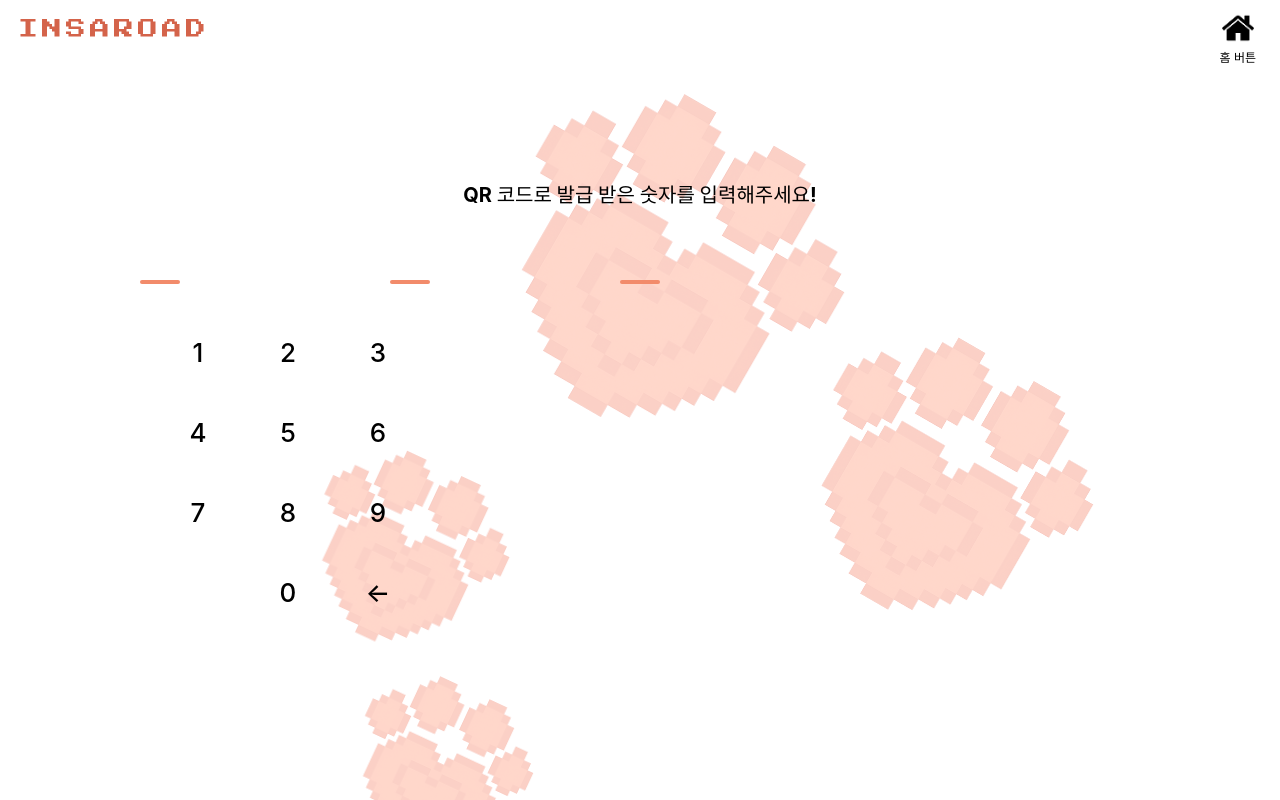
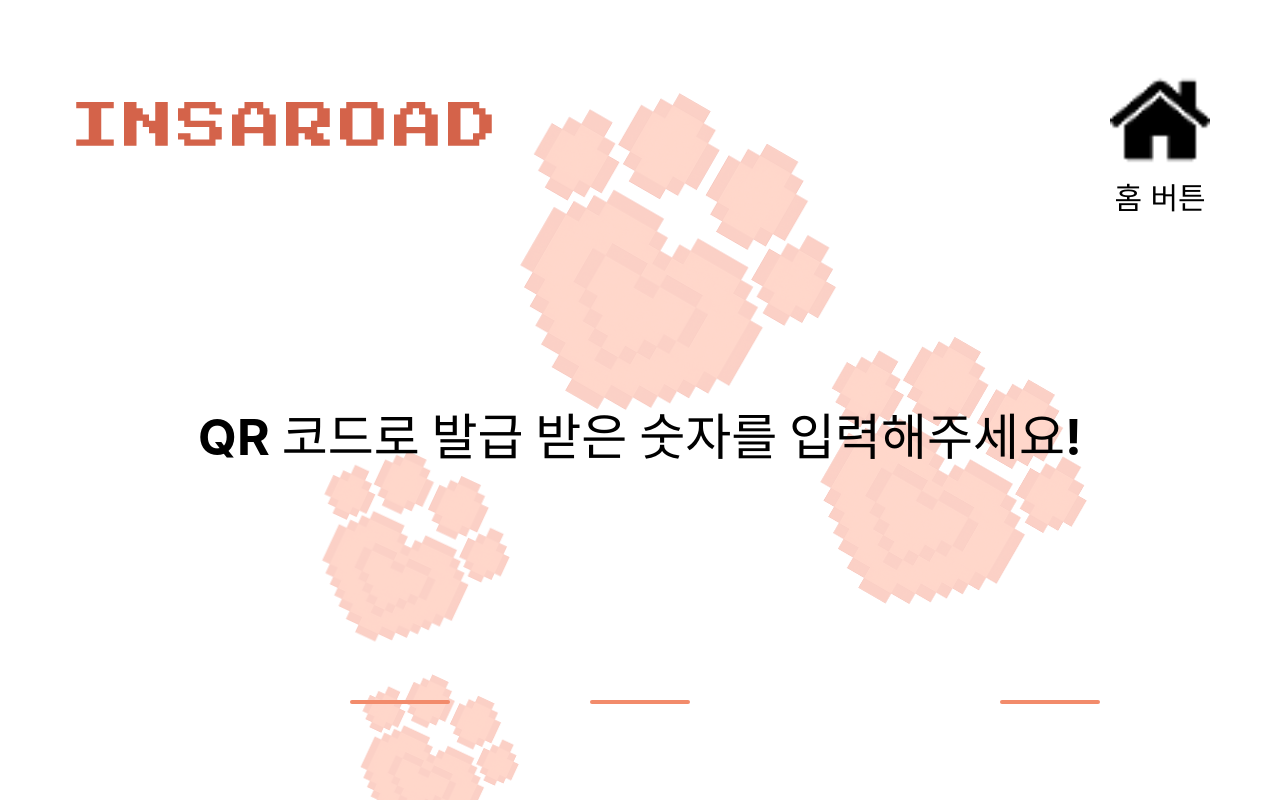
Before and after one commit to insaroad/insaroad-fe, a React (Vite) app: page /kiosk/keep in a window 1280 px wide. Built offline with nearby package versions, Linux system fonts and the light colour scheme.

Commit message:
:lipstick: style: 숫자 입력 페이지 1820 x 2250 화면 사이즈 맞게 변환

```diff
--- a/src/components/kiosk/background/InsaroadFootBackground.tsx
+++ b/src/components/kiosk/background/InsaroadFootBackground.tsx
@@ -16,7 +16,7 @@ export const InsaroadFootBackground: React.FC<InsaroadFootBackgroundProps> = ({
                 src={src}
                 x={0.3621}
                 y={0.0571}
-                size={0.3276}
+                size={0.32}
                 angle={30}
                 opacity={0.3}
             />
@@ -26,7 +26,7 @@ export const InsaroadFootBackground: React.FC<InsaroadFootBackgroundProps> = ({
                 src={src}
                 x={0.6034}
                 y={0.3714}
-                size={0.2759}
+                size={0.27}
                 angle={30}
                 opacity={0.3}
             />
@@ -36,7 +36,7 @@ export const InsaroadFootBackground: React.FC<InsaroadFootBackgroundProps> = ({
                 src={src}
                 x={0.2241}
                 y={0.5286}
-                size={0.1897}
+                size={0.19}
                 angle={25}
                 opacity={0.3}
             />
@@ -46,7 +46,7 @@ export const InsaroadFootBackground: React.FC<InsaroadFootBackgroundProps> = ({
                 src={src}
                 x={0.2586}
                 y={0.8143}
-                size={0.1724}
+                size={0.16}
                 angle={25}
                 opacity={0.3}
             />
--- a/src/components/kiosk/button/HomeButton.module.css
+++ b/src/components/kiosk/button/HomeButton.module.css
@@ -2,8 +2,8 @@
 
 .homeButton {
     position: absolute;
-    top: 12px;
-    right: 24px;
+    top: 70px;
+    right: 70px;
 
     display: flex;
     flex-direction: column;
@@ -24,8 +24,8 @@
 
 /* 아이콘 */
 .icon {
-    width: 32px;
-    height: 32px;
+    width: 100px;
+    height: 100px;
     object-fit: contain;
 }
 
@@ -37,7 +37,7 @@
         BlinkMacSystemFont,
         system-ui,
         sans-serif;
-    font-size: 12px;
+    font-size: 30px;
     font-weight: 400;
     color: #000;
 }
--- a/src/components/kiosk/button/InsaroadButton.module.css
+++ b/src/components/kiosk/button/InsaroadButton.module.css
@@ -10,7 +10,7 @@
     justify-content: center;
     font-family: 'Pretendard', sans-serif;
     font-weight: 600;
-    font-size: 50px;
+    font-size: 40px;
     color: #000;
     cursor: pointer;
 
--- a/src/components/kiosk/decor/Decor.module.css
+++ b/src/components/kiosk/decor/Decor.module.css
@@ -1,8 +1,8 @@
 .string {
     position: absolute;
-    right: 10px;
+    right: 50px;
     top: 500px;
-    width: 400px;
+    width: 300px;
     height: auto;
     pointer-events: none;
 
@@ -13,9 +13,9 @@
 
 .question {
     position: absolute;
-    width: 80px;
+    width: 60px;
     height: auto; /* 비율 유지 */
-    right: 30px;
+    right: 70px;
     top: 500px;
     pointer-events: none;
     /* 살짝 다른 템포로 움직이게 해서 더 자연스럽게 */
--- a/src/components/kiosk/header/KioskHeader.module.css
+++ b/src/components/kiosk/header/KioskHeader.module.css
@@ -1,7 +1,7 @@
 .header {
     position: relative;
     width: 100%;
-    height: 72px; /* 필요에 따라 조정 */
+    height: 250px; /* 필요에 따라 조정 */
     padding: 0;
     margin: 0;
 }
--- a/src/components/kiosk/header/KioskHeader.tsx
+++ b/src/components/kiosk/header/KioskHeader.tsx
@@ -9,7 +9,7 @@ export const KioskHeader: React.FC = () => {
     return (
         <header className={styles.header}>
             {/* 좌측 상단 INSAROAD 타이틀 (살짝 작은 크기) */}
-            <InsaroadTitle text="INSAROAD" mode="manual" x={18} y={18} fontSize={20} />
+            <InsaroadTitle text="INSAROAD" mode="manual" x={70} y={100} fontSize={50} />
 
             {/* 우측 상단 홈 버튼 */}
             <HomeButton onClick={() => navigate('/kiosk')} />
--- a/src/components/kiosk/insaroadTitle/InsaroadSubtitle.module.css
+++ b/src/components/kiosk/insaroadTitle/InsaroadSubtitle.module.css
@@ -10,7 +10,7 @@
         system-ui,
         sans-serif;
     font-weight: 300;
-    font-size: 50px;
+    font-size: 35px;
     line-height: 1.4;
     text-align: center;
     color: #333;
--- a/src/components/kiosk/keypad/KeypadButton.module.css
+++ b/src/components/kiosk/keypad/KeypadButton.module.css
@@ -15,7 +15,7 @@
         BlinkMacSystemFont,
         system-ui,
         sans-serif;
-    font-size: 26px;
+    font-size: 50px;
     font-weight: 500;
     color: #000;
 
--- a/src/pages/kiosk/StartPage/StartPage.tsx
+++ b/src/pages/kiosk/StartPage/StartPage.tsx
@@ -26,7 +26,7 @@ export const StartPage: React.FC = () => {
         const moveTimer = setTimeout(() => {
             if (typeof window !== 'undefined') {
                 const centerY = window.innerHeight / 2;
-                setTitleY(centerY - 500);
+                setTitleY(centerY - 400);
             } else {
                 setTitleY(700);
             }
@@ -43,8 +43,8 @@ export const StartPage: React.FC = () => {
         };
     }, []);
 
-    const buttonWidth = 1000;
-    const buttonHeight = 190;
+    const buttonWidth = 900;
+    const buttonHeight = 150;
     const centerX = typeof window !== 'undefined' ? window.innerWidth / 2 : 910;
     const buttonX = centerX - buttonWidth / 2;
 
@@ -66,20 +66,20 @@ export const StartPage: React.FC = () => {
         >
             <InsaroadFootBackground src={insaroadBgImg} />
 
-            <InsaroadTitle text="INSAROAD" mode={mode} y={titleY} fontSize={120} />
+            <InsaroadTitle text="INSAROAD" mode={mode} y={titleY} fontSize={90} />
 
             <div
                 className={`${styles.contentGroup} ${
                     contentVisible ? styles.contentGroupVisible : ''
                 }`}
             >
-                {titleY !== undefined && <InsaroadSubtitle y={titleY + 180} />}
+                {titleY !== undefined && <InsaroadSubtitle y={titleY + 100} />}
 
                 <InsaroadButton
                     width={buttonWidth}
                     height={buttonHeight}
                     x={buttonX}
-                    y={(titleY ?? 1000) + 600}
+                    y={(titleY ?? 1000) + 500}
                     text="새로운 이벤트 참여하기"
                 />
 
@@ -87,7 +87,7 @@ export const StartPage: React.FC = () => {
                     width={buttonWidth}
                     height={buttonHeight}
                     x={buttonX}
-                    y={(titleY ?? 200) + 840}
+                    y={(titleY ?? 200) + 700}
                     text="이벤트 이어서 진행하기"
                     onClick={handleContinueClick}
                 />
--- a/src/pages/kiosk/enterNumPage/EnterNumPage.tsx
+++ b/src/pages/kiosk/enterNumPage/EnterNumPage.tsx
@@ -10,8 +10,8 @@ import insaroadBgImg from '@/assets/img-insaroad.png';
 export const EnterNumPage: React.FC = () => {
     const [code, setCode] = useState<string>(''); // 최대 3자리 숫자 입력
 
-    const orangeY = 280; // 주황 바 y 위치 기준
-    const orangeWidth = 40; // 주황 바 너비
+    const orangeY = 700; // 주황 바 y 위치 기준
+    const orangeWidth = 100; // 주황 바 너비
 
     const handleNumberClick = (digit: number) => {
         setCode((prev) => {
@@ -31,13 +31,13 @@ export const EnterNumPage: React.FC = () => {
 
             {/* 아래 Body 레이어는 이후에 구성 */}
             {/* 1. 안내 문구: y만 조절 */}
-            <QrGuideText y={180} />
+            <QrGuideText y={400} />
 
             {/* 2. 주황 바 3개 */}
             {/* 왼쪽 */}
             <OrangeBar
                 width={orangeWidth}
-                x={140}
+                x={350}
                 y={orangeY}
                 mode="manual"
                 digit={code[0] ?? ''}
@@ -52,7 +52,7 @@ export const EnterNumPage: React.FC = () => {
             {/* 오른쪽 */}
             <OrangeBar
                 width={orangeWidth}
-                x={390}
+                x={1000}
                 y={orangeY}
                 mode="manual"
                 digit={code[2] ?? ''}
@@ -60,12 +60,12 @@ export const EnterNumPage: React.FC = () => {
 
             {/* 키패드*/}
             <Keypad
-                originX={168}
-                originY={250}
-                buttonWidth={60}
-                buttonHeight={60}
-                gapX={90}
-                gapY={80}
+                originX={355}
+                originY={600}
+                buttonWidth={150}
+                buttonHeight={150}
+                gapX={300}
+                gapY={200}
                 onNumberClick={handleNumberClick}
                 onBackspaceClick={handleBackspace}
             />
--- a/src/pages/kiosk/enterNumPage/components/OrangeBar.module.css
+++ b/src/pages/kiosk/enterNumPage/components/OrangeBar.module.css
@@ -14,7 +14,7 @@
 .digit {
     position: absolute;
     left: 50%;
-    top: -38px; /* 바 위로 띄우는 정도, 필요하면 미세 조정 */
+    top: -90px; /* 바 위로 띄우는 정도, 필요하면 미세 조정 */
     transform: translateX(-50%);
 
     font-family:
@@ -24,6 +24,6 @@
         system-ui,
         sans-serif;
     font-weight: 600;
-    font-size: 25px;
+    font-size: 60px;
     color: #000;
 }
--- a/src/pages/kiosk/enterNumPage/components/QrGuideText.module.css
+++ b/src/pages/kiosk/enterNumPage/components/QrGuideText.module.css
@@ -3,14 +3,14 @@
     left: 50%;
     transform: translateX(-50%);
     margin: 0;
-    width: 400px;
+    width: 1000px;
     font-family:
         'Pretendard',
         -apple-system,
         BlinkMacSystemFont,
         system-ui,
         sans-serif;
-    font-size: 20px;
+    font-size: 50px;
     font-weight: 650;
     color: #000;
     text-align: center;
```
